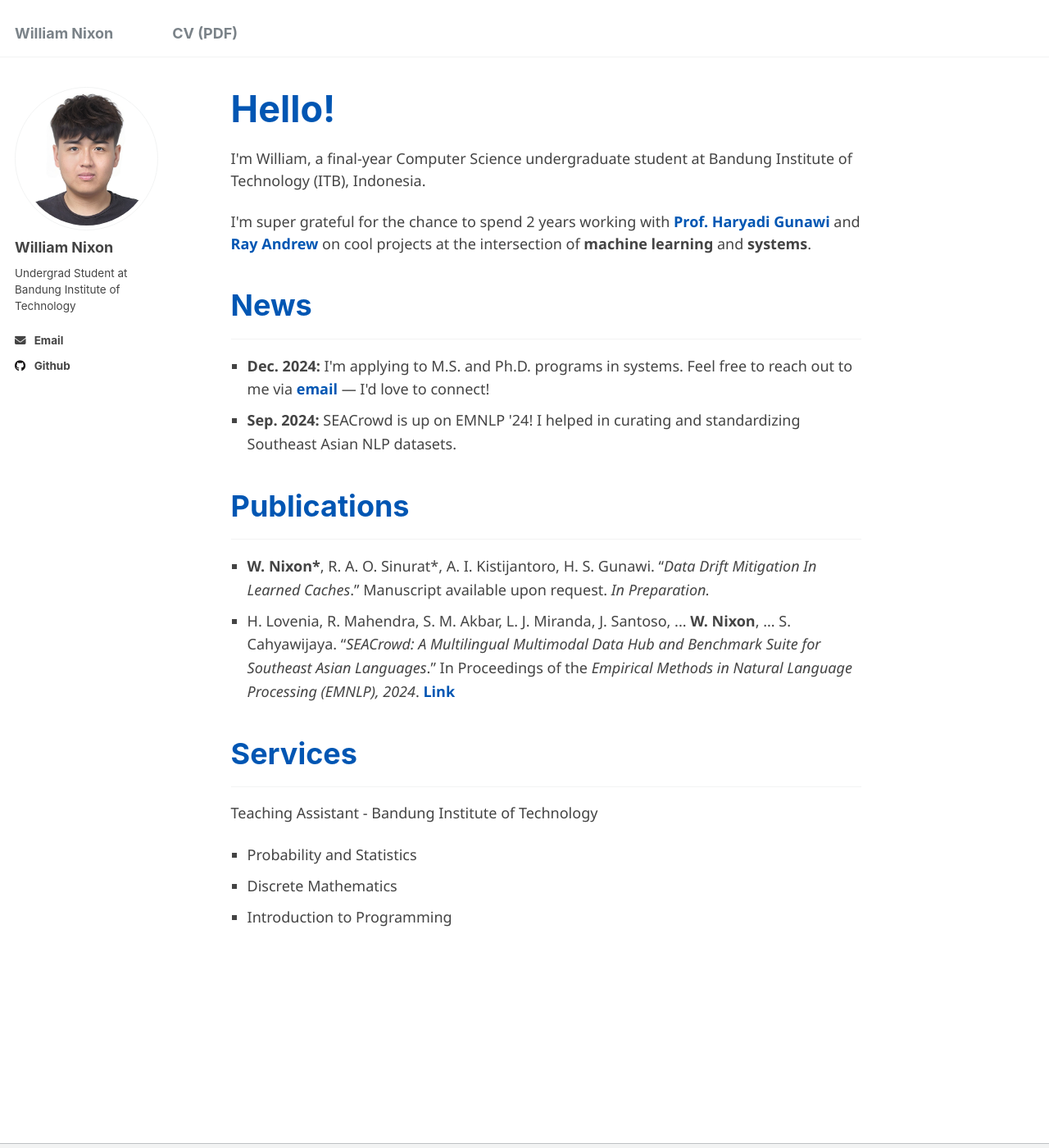
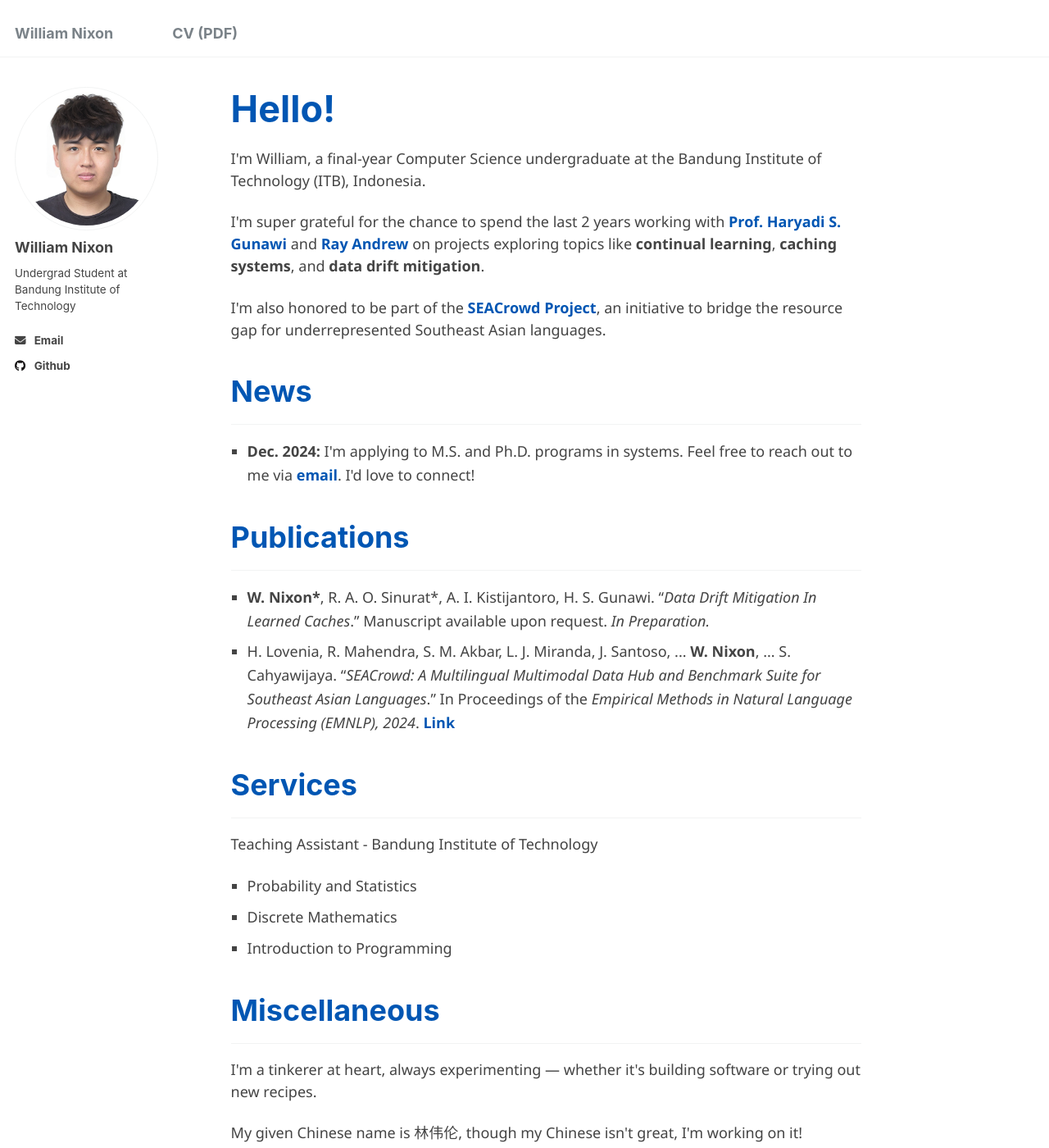
Before and after one commit to williamnixon20/williamnixon20.github.io, a Jekyll site: the page built from _pages/about.md, in a window 1280 px wide and 1400 px high. Shown: the whole window at 82% size. Built offline with Jekyll 4.4.1, drawn with Linux system fonts in a browser that asks for light colours.

Commit message:
add misc

```diff
--- a/_pages/about.md
+++ b/_pages/about.md
@@ -68,23 +68,25 @@ redirect_from:
 
   <h1>Hello!</h1>
   <p>
-    I'm William, a final-year Computer Science undergraduate student at
+    I'm William, a final-year Computer Science undergraduate at the
     Bandung Institute of Technology (ITB), Indonesia.
   </p>
   <p>
-  I'm super grateful for the chance to spend 2 years working with
-  <a href="https://people.cs.uchicago.edu/~haryadi/" target="_blank">Prof. Haryadi Gunawi</a> and <a href="https://rayandrew.me/" target="_blank"> Ray Andrew</a>
-  on cool projects at the intersection of <b>machine learning</b> and <b>systems</b>.
+    I'm super grateful for the chance to spend the last 2 years working with
+    <a href="https://people.cs.uchicago.edu/~haryadi/" target="_blank">Prof. Haryadi S. Gunawi</a> and
+    <a href="https://rayandrew.me/" target="_blank">Ray Andrew</a> on projects exploring topics like
+    <b>continual learning</b>, <b>caching systems</b>, and <b>data drift mitigation</b>.
+  </p>
+  <p>
+    I'm also honored to be part of the <a href="https://github.com/SEACrowd" target="_blank">SEACrowd Project</a>, an initiative to bridge the resource gap for underrepresented Southeast Asian languages.
   </p>
 
   <h2>News</h2>
   <ul>
     <li><b>Dec. 2024:</b> I'm applying to M.S. and Ph.D. programs in systems. Feel free to reach out to me via
     <a href="mailto:williamnixon20@gmail.com" target="_blank">
-    email
-    </a>
-     — I'd love to connect!</li>
-    <li><b>Sep. 2024:</b> SEACrowd is up on EMNLP '24! I helped in curating and standardizing Southeast Asian NLP datasets.</li>
+    email</a>. I'd love to connect!</li>
+    <!-- <li><b>Sep. 2024:</b> SEACrowd is up on EMNLP '24! I helped in curating and standardizing Southeast Asian NLP datasets.</li> -->
   </ul>
 
   <h2>Publications</h2>
@@ -111,3 +113,15 @@ redirect_from:
       <li>Introduction to Programming</li>
     </ul>
   </div>
+
+  <h2>Miscellaneous</h2>
+  <p>
+    I'm a tinkerer at heart, always experimenting — whether it's building software or trying out new recipes.
+  </p>
+  <p>
+    My given Chinese name is 林伟伦, though my Chinese isn't great, I'm working on it!
+  </p>
+  <p>
+    Meet Bonbon
+  </p>
+  <img src="/images/705465.jpg" alt="Bonbon the poodle" style="width:200px; height:auto; border-radius:10px;">
```
Also changed, not shown: images/705465.jpg (added).
